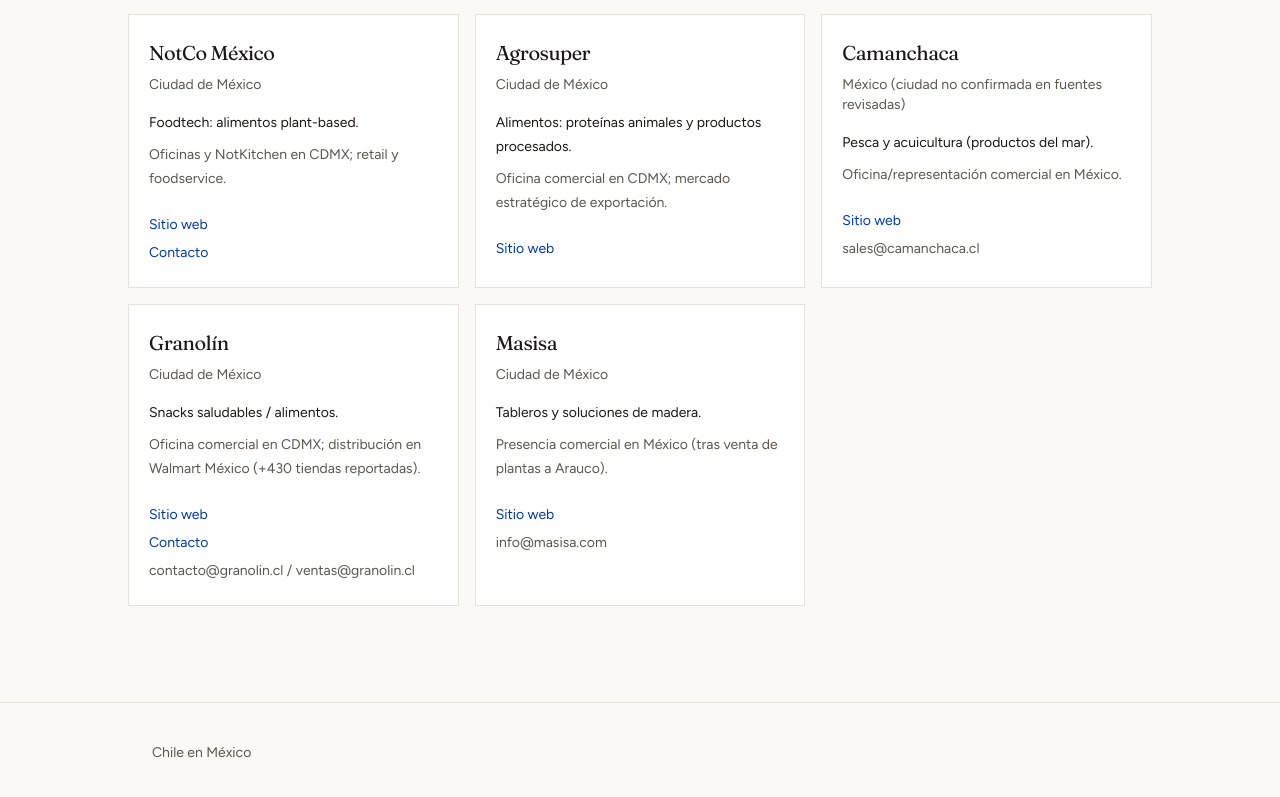
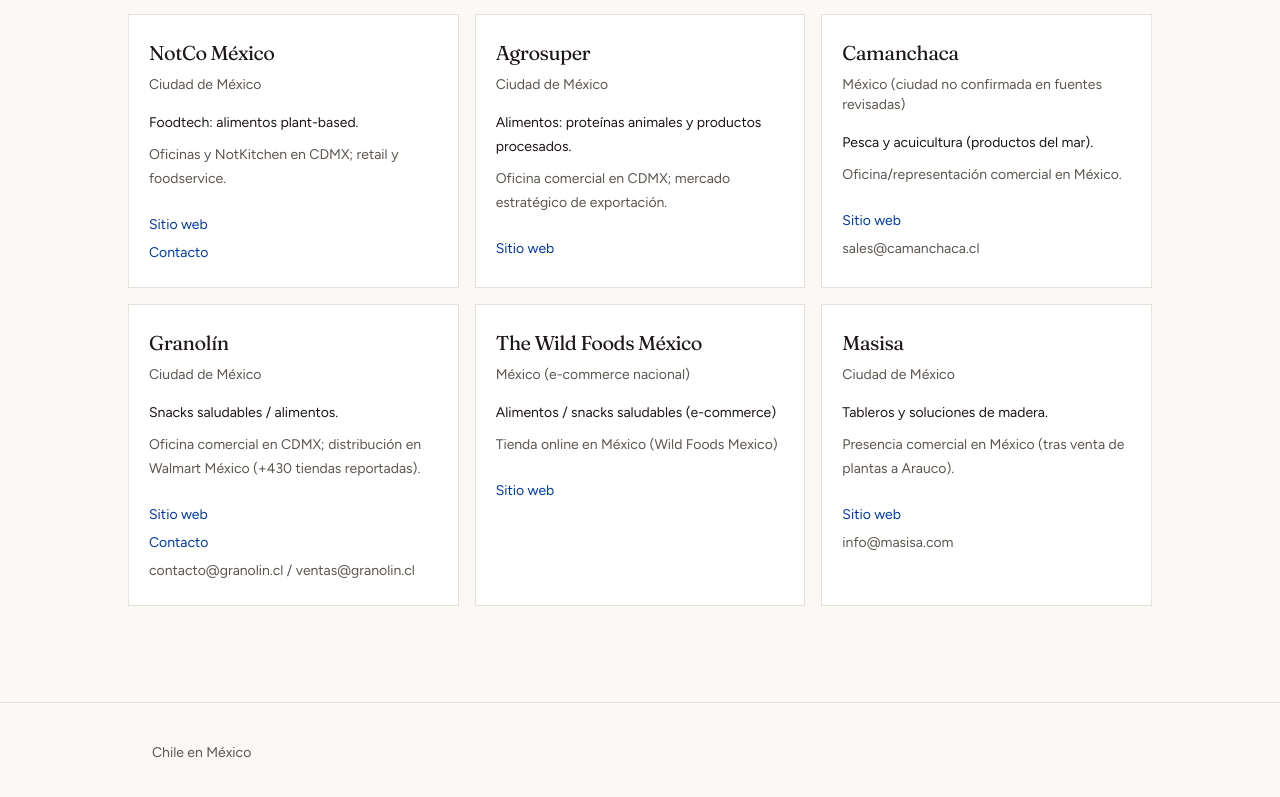
Before and after one commit to angelogordillo/ChileM-xico, a Next.js app: page / in a window 1280 px wide. Shown: the part 4898-5695 px from the top of the page. Built offline with nearby package versions, Linux system fonts and the light colour scheme; no server answers.

Commit message:
Add The Wild Foods México to the empresas directory
Include the snacks e-commerce brand with the clean site URL and no invented email or phone.

```diff
--- a/src/data/empresas.ts
+++ b/src/data/empresas.ts
@@ -407,6 +407,17 @@ export const empresas: Empresa[] = [
     cityMx: "Ciudad de México",
   },
   {
+    id: "the-wild-foods-mexico",
+    name: "The Wild Foods México",
+    sector: "Alimentos / snacks saludables (e-commerce)",
+    presence: "Tienda online en México (Wild Foods Mexico)",
+    website: "https://www.thewildfoods.com.mx/",
+    email: "no público",
+    phone: "no público",
+    contactUrl: "https://www.thewildfoods.com.mx/",
+    cityMx: "México (e-commerce nacional)",
+  },
+  {
     id: "masisa",
     name: "Masisa",
     sector: "Tableros y soluciones de madera.",
```
